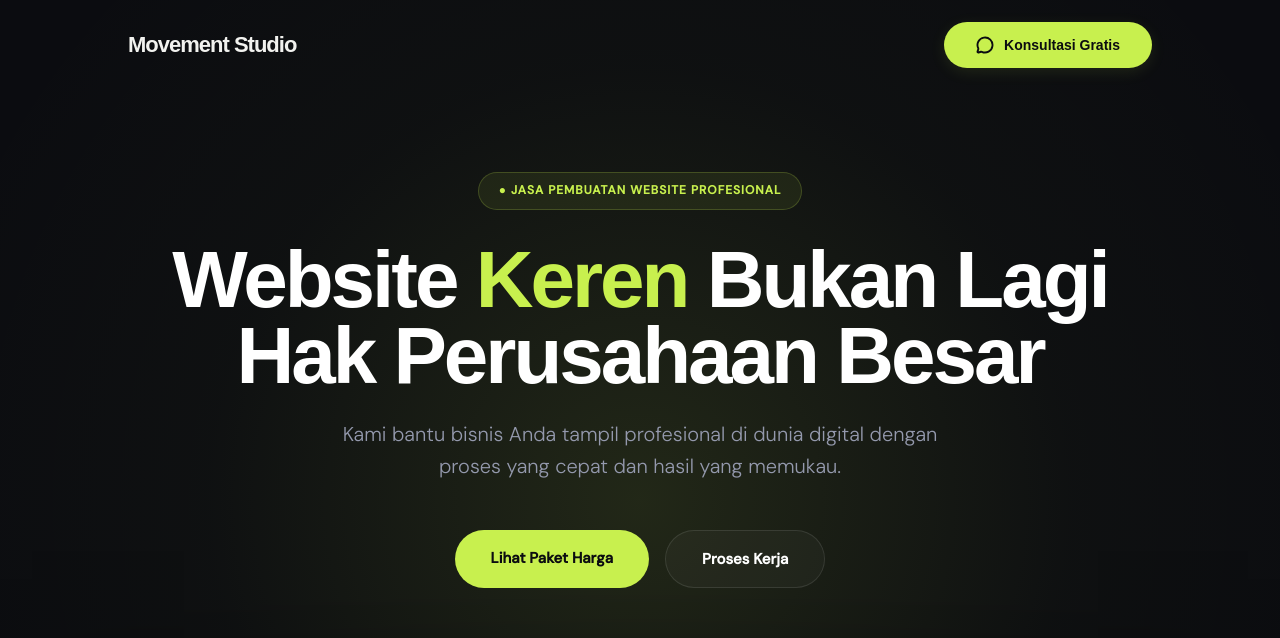
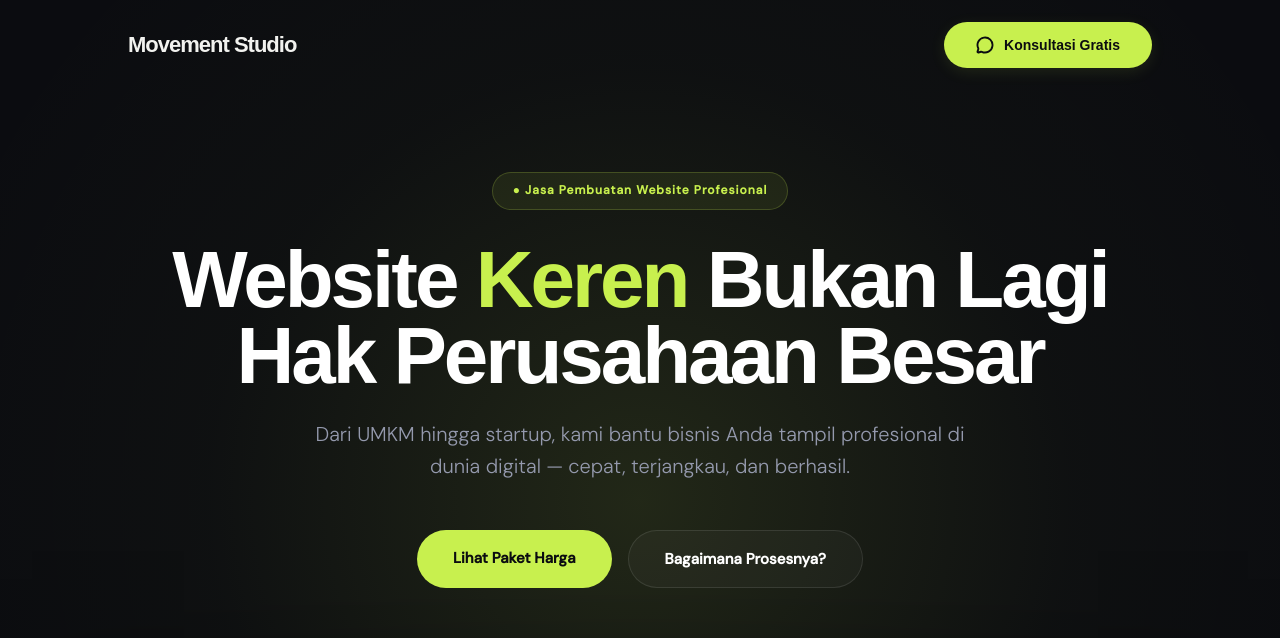
Before and after one commit to ilhmahmd/pixora, a React (Create React App) app: page / in a window 1280 px wide. Shown: the top 638 px of the page. Built offline with nearby package versions, Linux system fonts and the light colour scheme; the HTML template or start-up script is replaced by a standard one; a web font is replaced by a local one.

Commit message:
edit text on hero

```diff
--- a/src/sections/Hero.js
+++ b/src/sections/Hero.js
@@ -69,7 +69,7 @@ export default function Hero() {
             color: '#C8F04E',
             marginBottom: '32px',
             letterSpacing: '1px',
-            textTransform: 'uppercase',
+            // textTransform: 'uppercase',
             fontWeight: 600
           }}
         >
@@ -101,7 +101,7 @@ export default function Hero() {
             lineHeight: 1.6
           }}
         >
-          Kami bantu bisnis Anda tampil profesional di dunia digital dengan proses yang cepat dan hasil yang memukau.
+          Dari UMKM hingga startup, kami bantu bisnis Anda tampil profesional di dunia digital — cepat, terjangkau, dan berhasil.
         </motion.p>
 
         <motion.div variants={itemVariants} style={{ display: 'flex', gap: '16px' }}>
@@ -126,7 +126,7 @@ export default function Hero() {
             textDecoration: 'none',
             background: 'rgba(255,255,255,0.03)'
           }}>
-            Proses Kerja
+            Bagaimana Prosesnya?
           </a>
         </motion.div>
       </motion.section>
```
